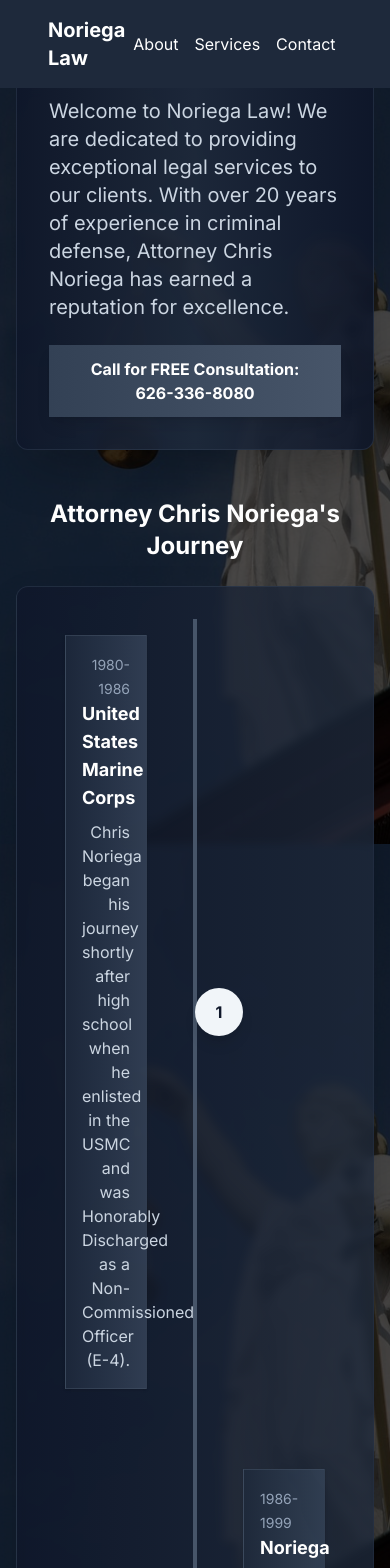
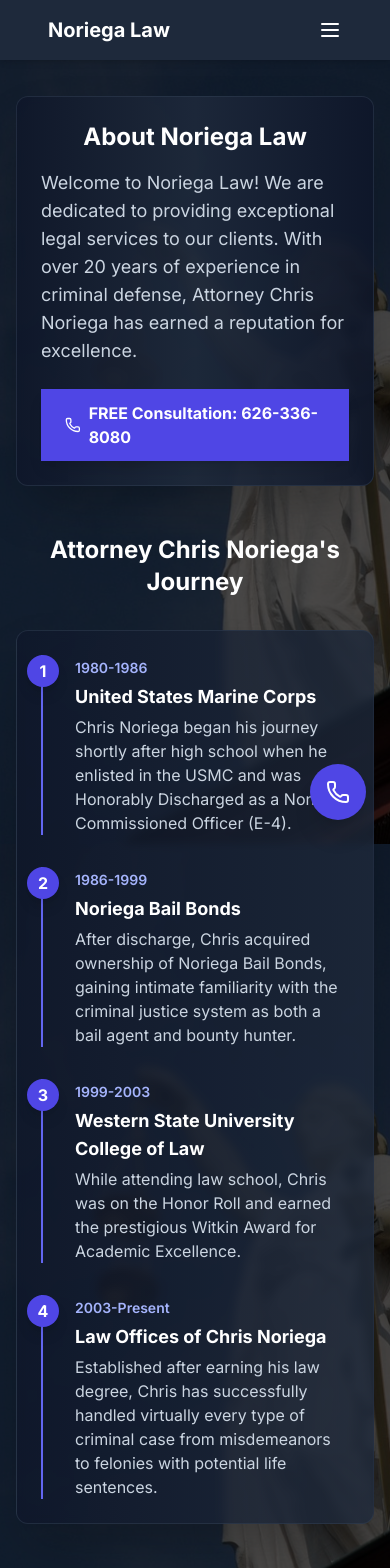
Before and after one commit to lggg123/noriegalaw-site, a Next.js app: page / in a window 390 px wide. Shown: the top 1568 px of the page. Built offline with nearby package versions, Linux system fonts and the light colour scheme.

Commit message:
Update page.tsx
fix: enhance mobile, responsiveness of website with upgraded design

```diff
--- a/src/app/page.tsx
+++ b/src/app/page.tsx
@@ -1,35 +1,97 @@
 "use client"
 
-import React from 'react';
+import React, { useState } from 'react';
 import { motion } from 'framer-motion';
 import { useInView } from 'react-intersection-observer';
-import Link from 'next/link'; // Import Link from next/link
+import Link from 'next/link';
+import { Menu, X, Phone, ChevronRight } from 'lucide-react';
 
-// NavigationBar function declaration
 function NavigationBar() {
+  const [isMenuOpen, setIsMenuOpen] = useState(false);
+
   return (
-    <nav className="bg-slate-800 p-4 fixed w-full top-0 z-50">
-      <div className="container mx-auto flex justify-between items-center">
-        <Link href="/" passHref>
-          <a className="text-white font-bold text-xl">Noriega Law</a>
+    <nav className="bg-slate-800 p-4 fixed w-full top-0 z-50 shadow-md">
+      <div className="container mx-auto">
+        <div className="flex justify-between items-center">
+          <Link href="/" className="text-white font-bold text-xl md:text-2xl">
+            Noriega Law
           </Link>
-        <div>
-          <Link href="/about" passHref>
-            <a className="text-white mx-2">About</a>
+
+          {/* Desktop Navigation */}
+          <div className="hidden md:flex space-x-6">
+            <Link href="/about" className="text-white hover:text-slate-300 transition duration-300">
+              About
             </Link>
-          <Link href="#services" passHref>
-            <a className="text-white mx-2">Services</a>
+            <Link href="#services" className="text-white hover:text-slate-300 transition duration-300">
+              Services
             </Link>
-          <Link href="#contact" passHref>
-            <a className="text-white mx-2">Contact</a>
+            <Link href="#contact" className="text-white hover:text-slate-300 transition duration-300">
+              Contact
             </Link>
+            <a
+              href="tel:626-336-8080"
+              className="bg-indigo-600 hover:bg-indigo-700 text-white px-4 py-2 rounded-lg transition duration-300 flex items-center"
+            >
+              <Phone size={16} className="mr-2" />
+              <span>626-336-8080</span>
+            </a>
           </div>
+
+          {/* Mobile Menu Button */}
+          <button
+            className="md:hidden text-white"
+            onClick={() => setIsMenuOpen(!isMenuOpen)}
+          >
+            {isMenuOpen ? <X size={24} /> : <Menu size={24} />}
+          </button>
+        </div>
+
+        {/* Mobile Navigation */}
+        {isMenuOpen && (
+          <motion.div
+            initial={{ height: 0, opacity: 0 }}
+            animate={{ height: "auto", opacity: 1 }}
+            exit={{ height: 0, opacity: 0 }}
+            transition={{ duration: 0.3 }}
+            className="md:hidden mt-4 pb-2"
+          >
+            <div className="flex flex-col space-y-4">
+              <Link
+                href="/about"
+                className="text-white hover:text-slate-300 transition duration-300 py-2"
+                onClick={() => setIsMenuOpen(false)}
+              >
+                About
+              </Link>
+              <Link
+                href="#services"
+                className="text-white hover:text-slate-300 transition duration-300 py-2"
+                onClick={() => setIsMenuOpen(false)}
+              >
+                Services
+              </Link>
+              <Link
+                href="#contact"
+                className="text-white hover:text-slate-300 transition duration-300 py-2"
+                onClick={() => setIsMenuOpen(false)}
+              >
+                Contact
+              </Link>
+              <a
+                href="tel:626-336-8080"
+                className="bg-indigo-600 hover:bg-indigo-700 text-white px-4 py-3 rounded-lg transition duration-300 flex items-center justify-center"
+              >
+                <Phone size={16} className="mr-2" />
+                <span>626-336-8080</span>
+              </a>
+            </div>
+          </motion.div>
+        )}
       </div>
     </nav>
   );
 }
 
-// AboutSection function declaration
 function AboutSection() {
   const [ref, inView] = useInView({
     threshold: 0.1,
@@ -60,39 +122,65 @@ function AboutSection() {
   ];
 
   return (
-    <section id="about" className="py-16 bg-[url('/images/scales-of-justice-bg.jpg')] bg-cover bg-fixed before:content-[''] before:absolute before:inset-0 before:bg-black before:bg-opacity-70 before:z-0 relative">
+    <section id="about" className="pt-24 pb-16 bg-[url('/images/scales-of-justice-bg.jpg')] bg-cover bg-fixed relative">
+      <div className="absolute inset-0 bg-black bg-opacity-70"></div>
       <motion.div
         ref={ref}
         initial={{ opacity: 0 }}
         animate={inView ? { opacity: 1 } : { opacity: 0 }}
         transition={{ duration: 0.7 }}
-        className="container mx-auto px-4 relative z-10"
+        className="container mx-auto px-4 sm:px-6 relative z-10"
       >
         <div className="max-w-4xl mx-auto">
 
           {/* Introduction Card */}
-          <div className="bg-gradient-to-r from-slate-900/90 via-slate-800/90 to-slate-900/90 backdrop-blur-sm rounded-xl shadow-2xl p-8 mb-12 border border-slate-700/50">
-            <p className="text-xl text-slate-300 mb-6">
+          <div className="bg-gradient-to-r from-slate-900/90 via-slate-800/90 to-slate-900/90 backdrop-blur-sm rounded-xl shadow-2xl p-6 sm:p-8 mb-12 border border-slate-700/50">
+            <h2 className="text-2xl sm:text-3xl font-bold text-white mb-4 text-center">About Noriega Law</h2>
+            <p className="text-lg sm:text-xl text-slate-300 mb-6">
               Welcome to Noriega Law! We are dedicated to providing exceptional legal services to our clients. With over 20 years of experience in criminal defense, Attorney Chris Noriega has earned a reputation for excellence.
             </p>
             <div className="flex justify-center">
-              <motion.button
+              <motion.a
+                href="tel:626-336-8080"
                 whileHover={{ scale: 1.05 }}
                 whileTap={{ scale: 0.95 }}
-                className="px-6 py-3 bg-gradient-to-r from-slate-700 to-slate-600 text-white font-bold rounded-lg shadow-lg hover:from-slate-600 hover:to-slate-500 transition duration-300"
-                onClick={() => window.location.href='tel:626-336-8080'}
+                className="px-6 py-3 bg-indigo-600 hover:bg-indigo-700 text-white font-bold rounded-lg shadow-lg transition duration-300 flex items-center"
               >
-                Call for FREE Consultation: 626-336-8080
-              </motion.button>
+                <Phone size={18} className="mr-2" />
+                <span>FREE Consultation: 626-336-8080</span>
+              </motion.a>
             </div>
           </div>
 
           {/* Attorney Timeline */}
-          <h3 className="text-2xl font-bold mb-6 text-center text-white">Attorney Chris Noriega&apos;s Journey</h3>
-          <div className="bg-gradient-to-r from-slate-900/80 to-slate-800/80 backdrop-blur-sm rounded-xl shadow-2xl p-8 mb-12 border border-slate-700/50">
+          <h3 className="text-2xl sm:text-3xl font-bold mb-8 text-center text-white">Attorney Chris Noriega&apos;s Journey</h3>
+
+          {/* Mobile Timeline */}
+          <div className="md:hidden bg-gradient-to-r from-slate-900/80 to-slate-800/80 backdrop-blur-sm rounded-xl shadow-2xl p-6 mb-12 border border-slate-700/50">
+            {attorneyInfo.map((info, index) => (
+              <motion.div
+                key={index}
+                initial={{ opacity: 0, y: 20 }}
+                whileInView={{ opacity: 1, y: 0 }}
+                viewport={{ once: true }}
+                transition={{ delay: index * 0.2, duration: 0.5 }}
+                className="mb-8 last:mb-0 relative pl-8 border-l-2 border-indigo-500"
+              >
+                <div className="absolute left-0 top-0 -translate-x-1/2 bg-indigo-600 text-white w-8 h-8 rounded-full flex items-center justify-center font-bold shadow-lg">
+                  {index + 1}
+                </div>
+                <span className="text-sm text-indigo-300 font-semibold">{info.period}</span>
+                <h4 className="text-lg font-bold text-white my-1">{info.title}</h4>
+                <p className="text-slate-300">{info.description}</p>
+              </motion.div>
+            ))}
+          </div>
+
+          {/* Desktop Timeline */}
+          <div className="hidden md:block bg-gradient-to-r from-slate-900/80 to-slate-800/80 backdrop-blur-sm rounded-xl shadow-2xl p-8 mb-12 border border-slate-700/50">
             <div className="relative">
               {/* Timeline Line */}
-              <div className="absolute left-1/2 transform -translate-x-1/2 h-full w-1 bg-slate-600"></div>
+              <div className="absolute left-1/2 transform -translate-x-1/2 h-full w-1 bg-indigo-600/70"></div>
 
               {/* Timeline Items */}
               {attorneyInfo.map((info, index) => (
@@ -106,14 +194,14 @@ function AboutSection() {
                 >
                   <div className="w-1/2"></div>
                   <div className="z-10 flex items-center justify-center">
-                    <div className="bg-slate-100 text-slate-900 w-12 h-12 rounded-full flex items-center justify-center font-bold shadow-lg">
+                    <div className="bg-indigo-600 text-white w-12 h-12 rounded-full flex items-center justify-center font-bold shadow-lg">
                       {index + 1}
                     </div>
                   </div>
                   <div className={`w-1/2 p-4 ${index % 2 === 0 ? 'pr-12 text-right' : 'pl-12'}`}>
-                    <div className="bg-gradient-to-r from-slate-800/90 to-slate-700/90 p-4 rounded-lg shadow border border-slate-600/50">
-                      <span className="text-sm text-slate-400">{info.period}</span>
-                      <h4 className="text-lg font-bold text-white mb-2">{info.title}</h4>
+                    <div className={`bg-gradient-to-r ${index % 2 === 0 ? 'from-slate-700/90 to-slate-800/90' : 'from-slate-800/90 to-slate-700/90'} p-5 rounded-lg shadow border border-slate-600/50 hover:border-indigo-500/50 transition duration-300`}>
+                      <span className="text-sm text-indigo-300 font-semibold">{info.period}</span>
+                      <h4 className="text-lg font-bold text-white my-1">{info.title}</h4>
                       <p className="text-slate-300">{info.description}</p>
                     </div>
                   </div>
@@ -123,45 +211,66 @@ function AboutSection() {
           </div>
 
           {/* Community Involvement */}
-          <h3 className="text-2xl font-bold mb-6 text-center text-white">Community Involvement</h3>
-          <div className="bg-gradient-to-r from-slate-900/80 to-slate-800/80 backdrop-blur-sm rounded-xl shadow-2xl p-8 mb-12 border border-slate-700/50">
+          <h3 className="text-2xl sm:text-3xl font-bold mb-8 text-center text-white">Community Involvement</h3>
+          <div className="bg-gradient-to-r from-slate-900/80 to-slate-800/80 backdrop-blur-sm rounded-xl shadow-2xl p-6 sm:p-8 mb-12 border border-slate-700/50">
+            <div className="md:grid md:grid-cols-2 md:gap-8">
               <motion.div
-              initial={{ opacity: 0, x: -20 }}
-              whileInView={{ opacity: 1, x: 0 }}
+                initial={{ opacity: 0, y: 20 }}
+                whileInView={{ opacity: 1, y: 0 }}
                 viewport={{ once: true }}
                 transition={{ duration: 0.5 }}
-              className="mb-6"
+                className="mb-6 md:mb-0"
               >
+                <div className="bg-slate-800/70 rounded-lg p-5 h-full border border-slate-700/50 hover:border-indigo-500/50 transition duration-300">
+                  <h4 className="text-lg font-bold text-white mb-3">Outreach Programs</h4>
                   <p className="text-slate-300">
                     When not in court, Chris frequently participates in outreach programs to help at-risk youth and young adults. He has been an invited guest speaker with the Los Angeles Sheriff&apos;s Department and other community organizations.
                   </p>
+                </div>
               </motion.div>
               <motion.div
-              initial={{ opacity: 0, x: 20 }}
-              whileInView={{ opacity: 1, x: 0 }}
+                initial={{ opacity: 0, y: 20 }}
+                whileInView={{ opacity: 1, y: 0 }}
                 viewport={{ once: true }}
                 transition={{ duration: 0.5, delay: 0.2 }}
               >
+                <div className="bg-slate-800/70 rounded-lg p-5 h-full border border-slate-700/50 hover:border-indigo-500/50 transition duration-300">
+                  <h4 className="text-lg font-bold text-white mb-3">Continuing Education</h4>
                   <p className="text-slate-300">
                     Chris also regularly participates in continuing legal education courses to keep current with the latest cases, defense strategies, and tactics that directly impact his clients&apos; success.
                   </p>
+                </div>
               </motion.div>
+            </div>
           </div>
 
           {/* Closing Statement */}
-          <div className="bg-gradient-to-r from-slate-900/90 via-slate-800/90 to-slate-900/90 backdrop-blur-sm rounded-xl shadow-2xl p-8 border border-slate-700/50 text-center">
-            <p className="text-xl text-slate-300 mb-6">
-              At Noriega Law, we believe in building strong relationships with our clients, offering personalized solutions, and delivering results. Your success is our priority.
+          <div className="bg-gradient-to-r from-slate-900/90 via-slate-800/90 to-slate-900/90 backdrop-blur-sm rounded-xl shadow-2xl p-6 sm:p-8 border border-slate-700/50 text-center">
+            <h3 className="text-xl sm:text-2xl font-bold text-white mb-4">Your Success Is Our Priority</h3>
+            <p className="text-lg text-slate-300 mb-6">
+              At Noriega Law, we believe in building strong relationships with our clients, offering personalized solutions, and delivering results.
             </p>
-            <motion.div
+            <motion.a
+              href="tel:626-336-8080"
               whileHover={{ scale: 1.05 }}
               whileTap={{ scale: 0.95 }}
-              className="inline-block px-6 py-3 bg-gradient-to-r from-slate-700 to-slate-600 text-white font-bold rounded-lg shadow-lg hover:from-slate-600 hover:to-slate-500 transition duration-300"
+              className="inline-flex items-center px-6 py-3 bg-indigo-600 hover:bg-indigo-700 text-white font-bold rounded-lg shadow-lg transition duration-300"
             >
-              <a href="tel:626-336-8080" className="text-white no-underline">
               Schedule Your FREE Consultation Today
-              </a>
-            </motion.div>
+              <ChevronRight size={18} className="ml-2" />
+            </motion.a>
+          </div>
+
+          {/* Floating Mobile CTA Button */}
+          <div className="md:hidden fixed bottom-6 right-6 z-40">
+            <motion.a
+              href="tel:626-336-8080"
+              whileHover={{ scale: 1.05 }}
+              whileTap={{ scale: 0.95 }}
+              className="flex items-center justify-center w-14 h-14 bg-indigo-600 text-white rounded-full shadow-xl"
+            >
+              <Phone size={24} />
+            </motion.a>
           </div>
         </div>
       </motion.div>
@@ -169,10 +278,9 @@ function AboutSection() {
   );
 }
 
-// Page function declaration
 function Page() {
   return (
-    <div>
+    <div className="min-h-screen bg-slate-900">
       <NavigationBar />
       <AboutSection />
     </div>
```
Lines whose indentation alone changed are shown as unchanged.
